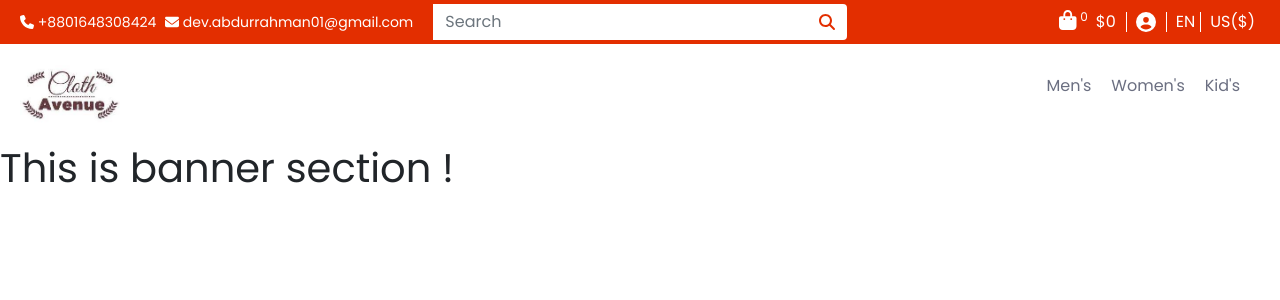
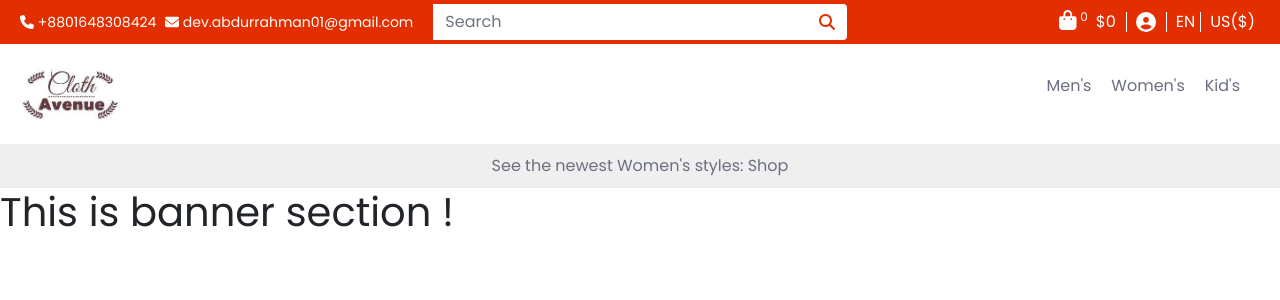
Before and after one commit to 9Abdurrahman2020/Cloth-Avenue, a React (Create React App) app: page / in a window 1280 px wide. Shown: the top 300 px of the page. Built offline with nearby package versions, Linux system fonts and the light colour scheme.

Commit message:
offer component work done

```diff
--- a/package.json
+++ b/package.json
@@ -22,6 +22,7 @@
     "react-redux": "^7.2.8",
     "react-router-dom": "^6.3.0",
     "react-scripts": "5.0.0",
+    "swiper": "^8.1.0",
     "typescript": "^4.1.6"
   },
   "scripts": {
--- a/src/components/home/Home.tsx
+++ b/src/components/home/Home.tsx
@@ -2,12 +2,14 @@ import React from 'react';
 import Navigation from '../common/navigation/Navigation';
 import TopNavbar from '../common/topNavbar/TopNavbar';
 import Banner from './banner/Banner';
+import Offer from './offer/Offer';
 
 const Home = () => {
     return (
         <div>
             <TopNavbar/>
             <Navigation/>
+            <Offer/>
             <Banner/>
         </div>
     );
--- /dev/null
+++ b/src/components/home/offer/Offer.tsx
@@ -0,0 +1,35 @@
+import React from 'react';
+import { Autoplay } from "swiper";
+import "swiper/css";
+import { Swiper, SwiperSlide } from "swiper/react";
+import './offer.css';
+
+const Offer = () => {
+    return (
+        <div className='offer-container'>
+            <Swiper
+        slidesPerView={1}
+        spaceBetween={30}
+        loop={true}
+        autoplay={{
+            delay: 2500,
+            disableOnInteraction: false,
+          }}
+        speed={500}
+        pagination={{
+          clickable: true,
+        }}
+        modules={[Autoplay]}
+        navigation={true}
+        className="mySwiper"
+      >
+        <SwiperSlide className='offer-slide'>Free shipping on all orders over $150</SwiperSlide>
+        <SwiperSlide className='offer-slide'>See the newest Women's styles: Shop</SwiperSlide>
+        <SwiperSlide className='offer-slide'>SALE: Men's shorts are 50% Off! Shop</SwiperSlide>
+
+      </Swiper>
+        </div>
+    );
+};
+
+export default Offer;
--- /dev/null
+++ b/src/components/home/offer/offer.css
@@ -0,0 +1,10 @@
+.offer-container{
+    background-color: #efefef;
+    cursor: grab;
+}
+.offer-slide{
+    display: flex;
+    justify-content: center;
+    color: #6b6f81;
+    padding: 10px;
+}
```
Also changed, not shown: 1 other file (tests, documents, lock files or other folders).
